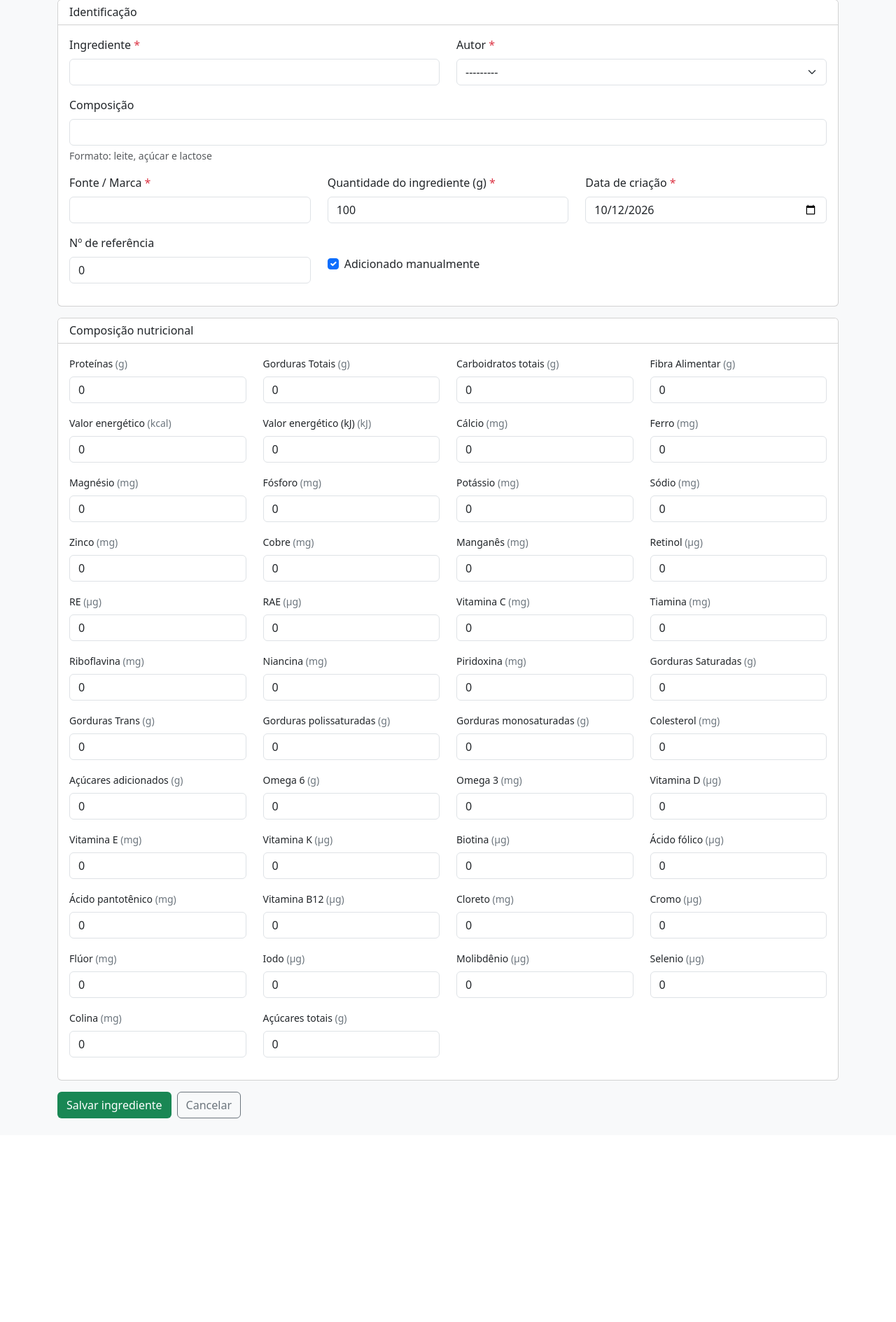
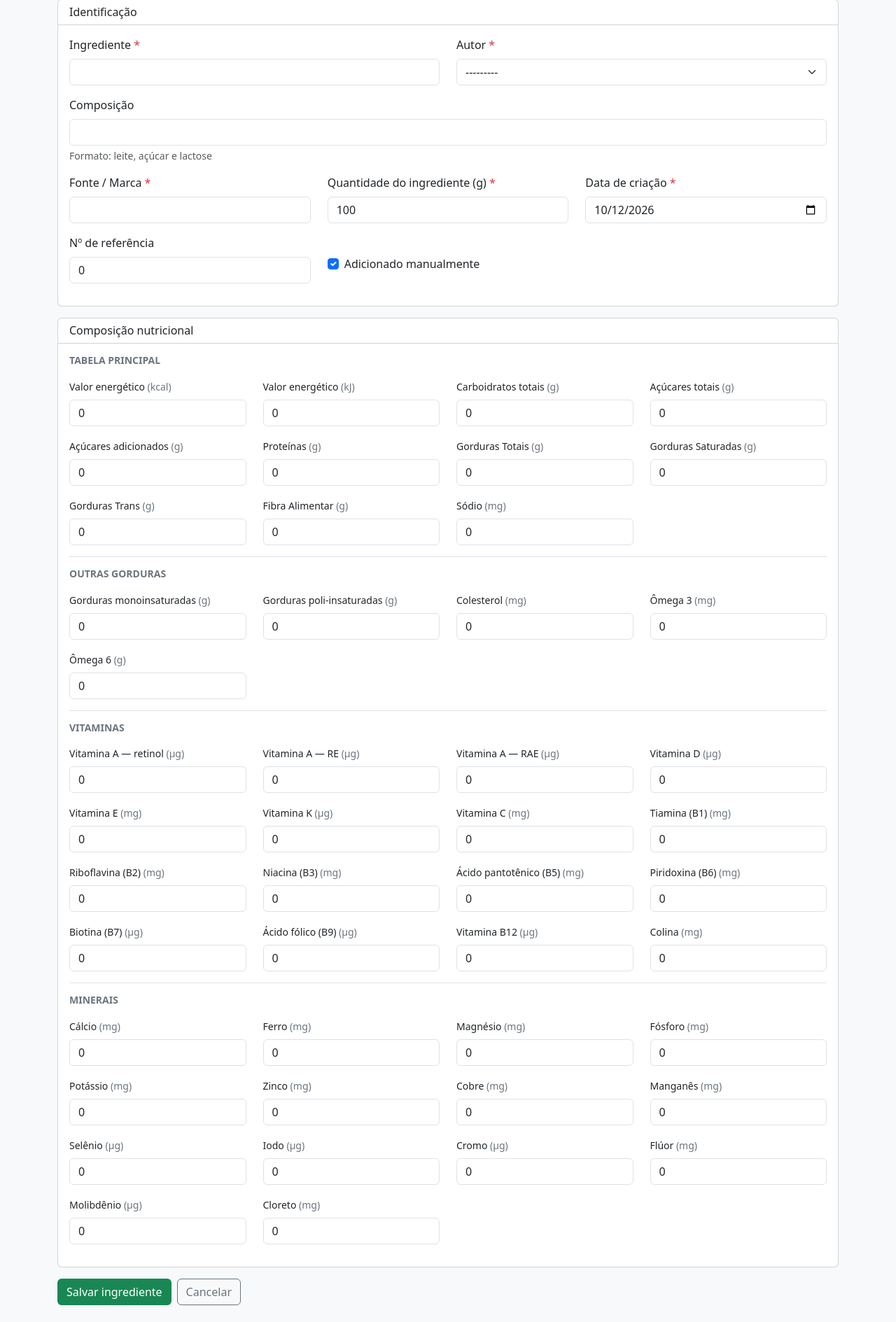
Before and after one commit to PedroFallerAutojun/White-Label-Nutri, a Django app: page /registrarIngrediente in a window 1280 px wide. Shown: the part 159-2048 px from the top of the page at 70% size. Before the commit the page ends 1757 px from the top, so only its background shows below. Run offline with Django 5.2, Linux system fonts and the light colour scheme; the visitor is signed in with stand-in values (Sample User, id 1); data that the repository does not hold is empty; some libraries are stand-ins or nearby versions.

Commit message:
feat: cadastro de ingrediente agrupa nutrientes como numa tabela nutricional
Tabela principal na ordem do rótulo ANVISA, depois outras gorduras,
vitaminas (A, D, E, K, C e complexo B em sequência) e minerais. Nomes mais
claros só no cadastro (ex.: "Tiamina (B1)"); o rótulo final não muda.

Co-Authored-By: Claude Opus 5.5 <noreply@anthropic.com>

```diff
--- a/backend/apps/fichas/dominio/nutrientes.py
+++ b/backend/apps/fichas/dominio/nutrientes.py
@@ -69,7 +69,7 @@ NUTRIENTES: tuple[NutrienteDef, ...] = (
     NutrienteDef("fluor", "mg", 4, False, "Flúor", 41),
     NutrienteDef("iodo", "μg", 150, False, "Iodo", 42),
     NutrienteDef("molibdenio", "μg", 45, False, "Molibdênio", 43),
-    # A referência de %VD do selênio (11) diverge da IN 75/2020 (34 µg); mantida
+    # A referência de %VD do selênio (11) diverge da IN 75/2020 (34 μg); mantida
     # deliberadamente para não alterar rótulos já emitidos — ver BR-008.
     NutrienteDef("selenio", "μg", 11, False, "Selenio", 44),
     NutrienteDef("colina", "mg", 550, False, "Colina", 45),
@@ -87,11 +87,52 @@ ORDEM_ROTULO: tuple[NutrienteDef, ...] = tuple(
 )
 
 # Unidade em que o valor está GUARDADO no ingrediente, quando difere de `unidade`.
-# Os dados da TACO trazem retinol, RE e RAE em µg (fígado bovino: 14.574 µg/100 g),
+# Os dados da TACO trazem retinol, RE e RAE em μg (fígado bovino: 14.574 μg/100 g),
 # mas o registro acima exibe "mg". Usado no cadastro de ingrediente e na leitura
 # por foto; o rótulo final continua usando `unidade` (não alterado aqui).
-UNIDADE_ARMAZENADA: dict[str, str] = {"retinol": "µg", "RE": "µg", "vitaminaARAE": "µg"}
+UNIDADE_ARMAZENADA: dict[str, str] = {"retinol": "μg", "RE": "μg", "vitaminaARAE": "μg"}
 
 
 def unidade_armazenada(n: NutrienteDef) -> str:
     return UNIDADE_ARMAZENADA.get(n.chave, n.unidade)
+
+
+# Agrupamento e ordem dos campos no cadastro de ingrediente, como numa tabela
+# nutricional real. Só afeta a tela de cadastro, não o rótulo.
+GRUPOS_CADASTRO: tuple[tuple[str, tuple[str, ...]], ...] = (
+    ("Tabela principal", (
+        "energiakcal", "energiaKJ", "carboidratos", "acucaresTotais", "acucaresadd",
+        "proteinas", "gordTotais", "gordSat", "gordTrans", "fibras", "sodio",
+    )),
+    ("Outras gorduras", ("gordMono", "gordPoli", "colesterol", "omega3", "omega6")),
+    ("Vitaminas", (
+        "retinol", "RE", "vitaminaARAE", "vitaminaD", "vitaminaE", "vitaminaK",
+        "vitaminaC", "tiamina", "riboflavina", "niancina", "acidoPantotenico",
+        "piridoxina", "biotina", "acidoFolico", "vitaminaB12", "colina",
+    )),
+    ("Minerais", (
+        "calcio", "ferro", "magnesio", "fosforo", "potassio", "zinco", "cobre",
+        "manganes", "selenio", "iodo", "cromo", "fluor", "molibdenio", "cloreto",
+    )),
+)
+
+# Nomes mais claros que o rótulo do registro, só para o cadastro.
+ROTULO_CADASTRO: dict[str, str] = {
+    "energiakcal": "Valor energético",
+    "energiaKJ": "Valor energético",
+    "retinol": "Vitamina A — retinol",
+    "RE": "Vitamina A — RE",
+    "vitaminaARAE": "Vitamina A — RAE",
+    "tiamina": "Tiamina (B1)",
+    "riboflavina": "Riboflavina (B2)",
+    "niancina": "Niacina (B3)",
+    "acidoPantotenico": "Ácido pantotênico (B5)",
+    "piridoxina": "Piridoxina (B6)",
+    "biotina": "Biotina (B7)",
+    "acidoFolico": "Ácido fólico (B9)",
+    "gordPoli": "Gorduras poli-insaturadas",
+    "gordMono": "Gorduras monoinsaturadas",
+    "selenio": "Selênio",
+    "omega3": "Ômega 3",
+    "omega6": "Ômega 6",
+}
--- a/backend/apps/fichas/leitura_rotulo.py
+++ b/backend/apps/fichas/leitura_rotulo.py
@@ -83,8 +83,8 @@ Você lê tabelas de informação nutricional de rótulos brasileiros (ANVISA) e
 - Preencha por_100g com a coluna de 100 g (ou 100 ml) e por_porcao com a coluna da
   porção, quando existirem. Ignore a coluna de %VD.
 - Converta para a unidade pedida em cada campo quando o rótulo usar outra
-  (ex.: µg → mg divide por 1000) e registre a conversão em avisos.
-- Vitamina A no rótulo (em µg RAE) vai em vitaminaARAE, sem conversão.
+  (ex.: μg → mg divide por 1000) e registre a conversão em avisos.
+- Vitamina A no rótulo (em μg RAE) vai em vitaminaARAE, sem conversão.
 - "Zero", "0", "não contém quantidade significativa" e asteriscos que indiquem isso
   viram 0. Nutriente que não aparece no rótulo fica null — não invente valores.
 - Se algum número estiver ilegível, deixe null e explique em avisos.
--- a/backend/apps/fichas/views.py
+++ b/backend/apps/fichas/views.py
@@ -25,7 +25,13 @@ from apps.fichas import leitura_rotulo, servicos
 from apps.fichas.busca import contem_palavras
 from apps.fichas.dominio import rotulo
 from apps.fichas.dominio.lupas_img import LUPAS_BASE64
-from apps.fichas.dominio.nutrientes import NUTRIENTES, POR_CHAVE, unidade_armazenada
+from apps.fichas.dominio.nutrientes import (
+    GRUPOS_CADASTRO,
+    NUTRIENTES,
+    POR_CHAVE,
+    ROTULO_CADASTRO,
+    unidade_armazenada,
+)
 from apps.fichas.forms import (
     ApagarMembroForm,
     ChaveForm,
@@ -536,18 +542,26 @@ def lista_ingredientes(request):
 
 
 def _campos_nutrientes(form):
-    """Campos de nutrientes do formulário, com rótulo e unidade do registro."""
-    campos = []
-    for n in NUTRIENTES:
-        if n.chave in form.fields:
-            campos.append(
-                {
-                    "campo": form[n.chave],
-                    "rotulo": n.rotulo or "Valor energético (kJ)",
-                    "unidade": unidade_armazenada(n),
-                }
-            )
-    return campos
+    """Campos de nutrientes do formulário agrupados como numa tabela nutricional
+    (GRUPOS_CADASTRO), com a unidade em que o valor é guardado."""
+    def item(chave):
+        n = POR_CHAVE[chave]
+        return {
+            "campo": form[chave],
+            "rotulo": ROTULO_CADASTRO.get(chave) or n.rotulo,
+            "unidade": unidade_armazenada(n),
+        }
+
+    grupos = [
+        {"titulo": titulo, "campos": [item(c) for c in chaves if c in form.fields]}
+        for titulo, chaves in GRUPOS_CADASTRO
+    ]
+    agrupados = {c for _, chaves in GRUPOS_CADASTRO for c in chaves}
+    restantes = [item(n.chave) for n in NUTRIENTES
+                 if n.chave in form.fields and n.chave not in agrupados]
+    if restantes:
+        grupos.append({"titulo": "Outros", "campos": restantes})
+    return grupos
 
 
 def _mesmo_nome_e_marca(form):
--- a/frontend/templates/ingrediente_form.html
+++ b/frontend/templates/ingrediente_form.html
@@ -57,8 +57,10 @@
       <h2 class="h6 mb-0">Composição nutricional</h2>
     </div>
     <div class="card-body">
+      {% for grupo in camposNutrientes %}
+        <h3 class="h6 text-secondary text-uppercase small fw-semibold {% if not forloop.first %}border-top pt-3{% endif %} mb-3">{{ grupo.titulo }}</h3>
         <div class="row">
-        {% for item in camposNutrientes %}
+          {% for item in grupo.campos %}
             <div class="col-6 col-md-4 col-lg-3">
               <div class="mb-3">
                 <label class="form-label small" for="{{ item.campo.id_for_label }}">
@@ -70,6 +72,7 @@
             </div>
           {% endfor %}
         </div>
+      {% endfor %}
     </div>
   </div>
 
```
Also changed, not shown: backend/tests/integration/test_fichas.py (+8 -0 lines), backend/tests/unit/test_dominio_nutrientes.py (+8 -0 lines), backend/tests/unit/test_leitura_rotulo.py (+2 -2 lines). Lines whose indentation alone changed are shown as unchanged.
